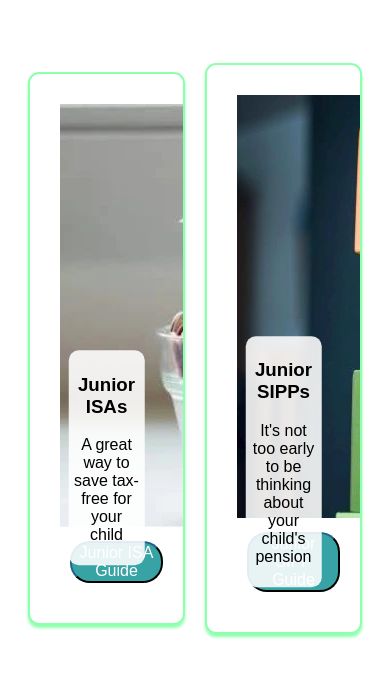
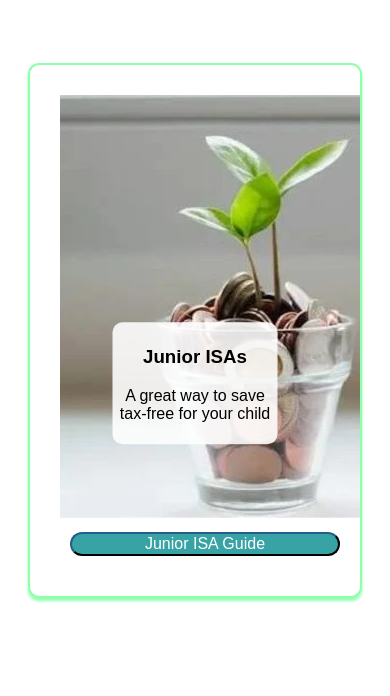
Before and after one commit to Katherine-Holland/PP1-Finance-First, a plain HTML site: page index.html in a window 390 px wide. Shown: the part 601-1297 px from the top of the page. Drawn offline with Linux system fonts and the light colour scheme; a web font is replaced by a local one.

Commit message:
Made the homepage more mobile responsive and moved the text higher on the guide images

```diff
--- a/assets/css/style.css
+++ b/assets/css/style.css
@@ -81,9 +81,17 @@ h2, h3, h4, p {
     font-family: 'Hind Madurai', sans-serif;
 }
 
-.image-container {
+.guides-container {
+    display: flex;
+    flex-wrap: wrap;
+    overflow: hidden;
+    margin: 10px;
+
+}
+
+#image-container {
     position: relative;
-    max-width: 40%;
+    max-width: 100%;
     margin: 50px 10px;
     padding: 30px;
     overflow: hidden;
@@ -92,18 +100,11 @@ h2, h3, h4, p {
     box-shadow: 0px 3px 3px #00ff4872;
 }
 
-.guides-container {
-    display: flex;
-    justify-content: space-around;
-    align-items: center;
-  margin:10px;
-
-}
 
 
 .image-text {
     position: absolute;
-    top: 70%;
+    top: 60%;
     left: 50%;
     transform: translate(-50%, -50%);
     text-align: center;
@@ -114,7 +115,6 @@ h2, h3, h4, p {
 
 button {
   width: 100%;
-  display: flex;
   justify-content:center;
   font-size:100%;
   margin:10px;
@@ -177,15 +177,9 @@ button {
 }
 /* Mobile responsiveness */
 @media screen and (max-width: 600px) {
-    .photos-container {
+    #image-container {
         flex-direction: column;
         /* Stack items vertically on smaller screens */
         align-items: center;
         /* Center items vertically */
     }
-
-    .image-container {
-        max-width: 100%;
-        /* Allow images to take full width on smaller screens */
-    }
-}
--- a/index.html
+++ b/index.html
@@ -50,20 +50,20 @@
             </div>
             <!-- Horizontal guides bar -->
         <div class="guides-container">
-            <div class="image-container">
+            <div id="image-container">
                 <img src="assets/images/plant.webp" alt="plant growing in a pot of money">
                 <div class="image-text">
-                    <h3><strong>Junior ISAs</strong></h3>
+                    <h3>Junior ISAs</h3>
                     <p>A great way to save tax-free for your child</p>
                 </div>
                 <div>
                    <button>Junior ISA Guide</button>
                 </div>
             </div>
-            <div class="image-container">
+            <div id="image-container">
                 <img src="assets/images/block.webp" alt="child playing with stacking blocks">
                 <div class="image-text">
-                    <h3><strong>Junior SIPPs</strong></h3>
+                    <h3>Junior SIPPs</h3>
                     <p>It's not too early to be thinking about your child's pension</p>
                 </div>
                 <div>
@@ -81,10 +81,12 @@
                 <p>By starting early, compound interest can work in their favour, multiplying the initial investments.This financial foundation could provide for major life events
                 such as higher education, homeownership, or starting a business.
                 </p>
+            </li>
             <li><h4>Financial Responsibility</h4>
                 <p>Teaching children about financial responsibility and the value
                 of saving fosters crucial money management skills, helping them develop a sense of financial literacy.
                 </p>
+            </li>
             <li><h4>Tax Efficient</h4>
                 <p>Utilizing products such as Junior ISAs and Junior SIPPS can be a strategic and tax efficient approach for parents, guardians and grandparents.
                 </p>
```
